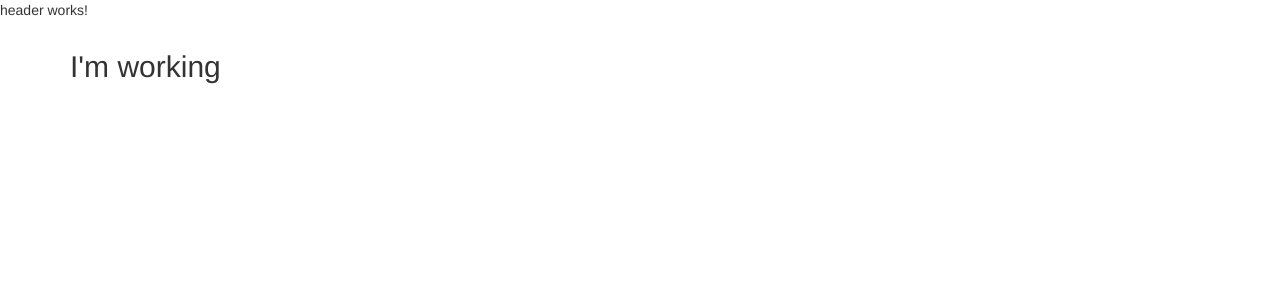
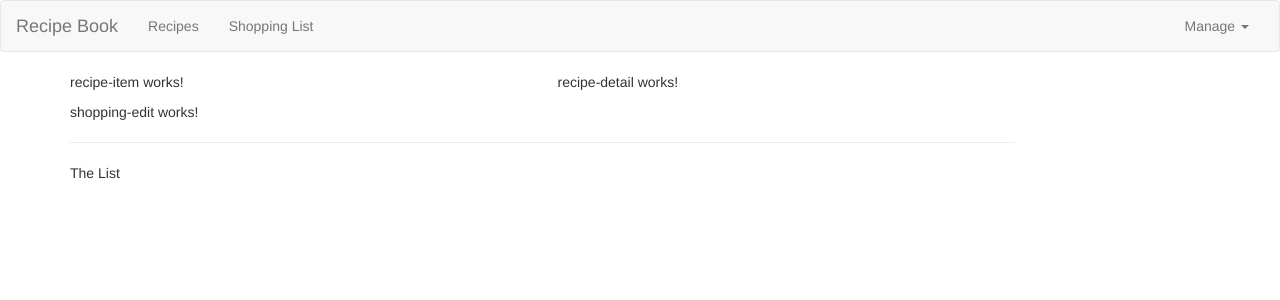
Before and after one commit to Kgresmer/RecipeBook, an Angular app: page / in a window 1280 px wide. Shown: the top 300 px of the page. Built offline with nearby package versions, Linux system fonts and the light colour scheme.

Commit message:
Added a basic navbar Added a model class defining a recipe

```diff
--- a/src/app/app.component.html
+++ b/src/app/app.component.html
@@ -2,7 +2,8 @@
 <div class="container">
   <div class="row">
     <div class="col-md-12">
-      <h2>I'm working</h2>
+      <app-recipes></app-recipes>
+      <app-shopping-list></app-shopping-list>
     </div>
   </div>
 </div>
--- a/src/app/header/header.component.html
+++ b/src/app/header/header.component.html
@@ -1,3 +1,22 @@
-<p>
-  header works!
-</p>
+<nav class="navbar navbar-default">
+  <div class="container-fluid">
+    <div class="navbar-header">
+      <a href="#" class="navbar-brand">Recipe Book</a>
+    </div>
+    <div class="collapse navbar-collapse">
+      <ul class="nav navbar-nav">
+        <li><a href="#">Recipes</a></li>
+        <li><a href="#">Shopping List</a></li>
+      </ul>
+      <ul class="nav navbar-nav navbar-right">
+        <li class="dropdown">
+          <a href="#" class="dropdown-toggle" role="button">Manage <span class="caret"></span> </a>
+          <ul class="dropdown-menu">
+            <li><a href="#">Save Data</a></li>
+            <li><a href="#">Fetch Data</a></li>
+          </ul>
+        </li>
+      </ul>
+    </div>
+  </div>
+</nav>
--- a/src/app/recipes/recipe-list/recipe-list.component.html
+++ b/src/app/recipes/recipe-list/recipe-list.component.html
@@ -1,3 +1 @@
-<p>
-  recipe-list works!
-</p>
+<app-recipe-item></app-recipe-item>
--- a/src/app/recipes/recipe-list/recipe-list.component.ts
+++ b/src/app/recipes/recipe-list/recipe-list.component.ts
@@ -6,6 +6,7 @@
   styleUrls: ['./recipe-list.component.css']
 })
 export class RecipeListComponent implements OnInit {
+  recipes = [];
 
   constructor() { }
 
--- a/src/app/recipes/recipes.component.html
+++ b/src/app/recipes/recipes.component.html
@@ -1,3 +1,8 @@
-<p>
-  recipes works!
-</p>
+<div class="row">
+  <div class="col-md-5">
+    <app-recipe-list></app-recipe-list>
+  </div>
+  <div class="col-md-7">
+    <app-recipe-detail></app-recipe-detail>
+  </div>
+</div>
--- a/src/app/shopping-list/shopping-list.component.html
+++ b/src/app/shopping-list/shopping-list.component.html
@@ -1,3 +1,7 @@
-<p>
-  shopping-list works!
-</p>
+<div class="row">
+  <div class="col-xs-10">
+    <app-shopping-edit></app-shopping-edit>
+    <hr>
+    <p>The List</p>
+  </div>
+</div>
--- a/src/index.html
+++ b/src/index.html
@@ -6,7 +6,7 @@
   <base href="/">
 
   <meta name="viewport" content="width=device-width, initial-scale=1">
-  <link rel="icon" type="image/x-icon" href="favicon.ico">
+  <link rel="icon" type="image/x-icon" href="assets/favicon.ico">
 </head>
 <body>
   <app-root></app-root>
```
Also changed, not shown: src/app/recipes/recipe.model.ts (added, +12 -0 lines), 1 other file (tests, documents, lock files or other folders).
